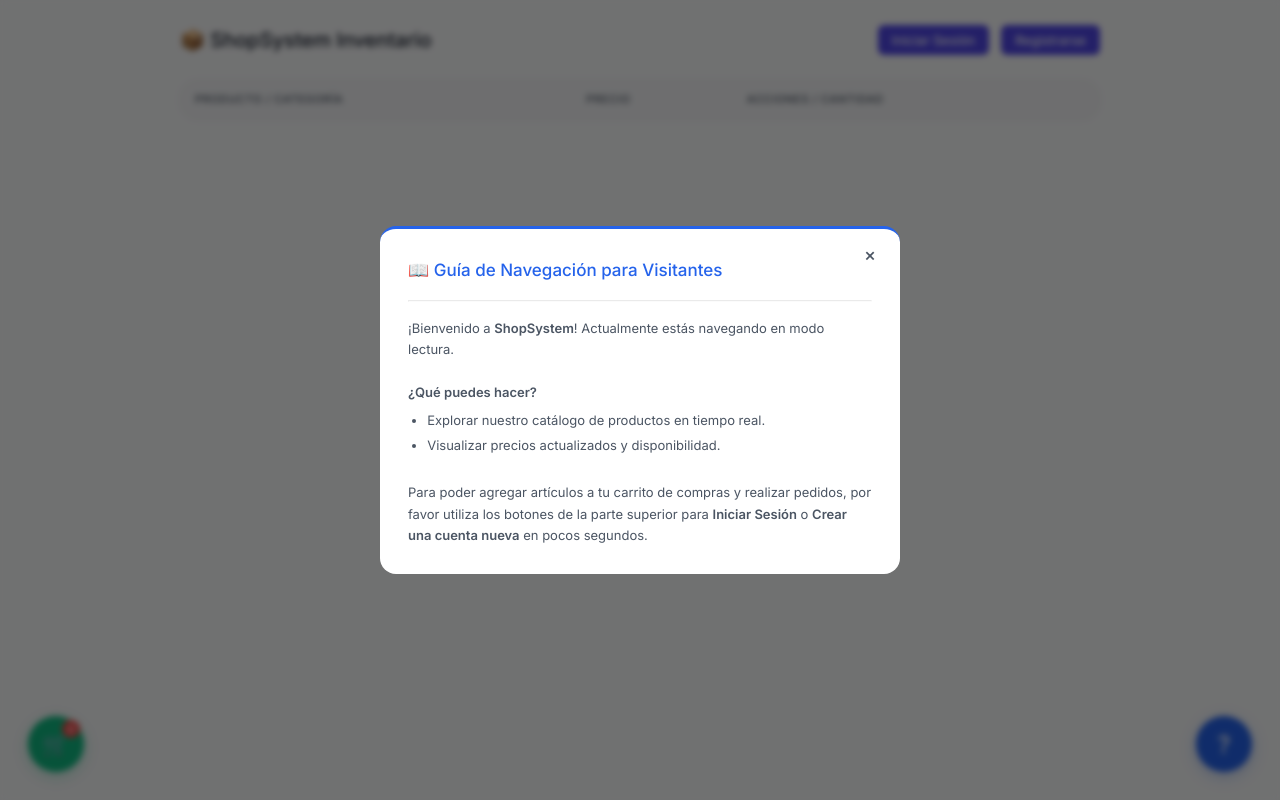
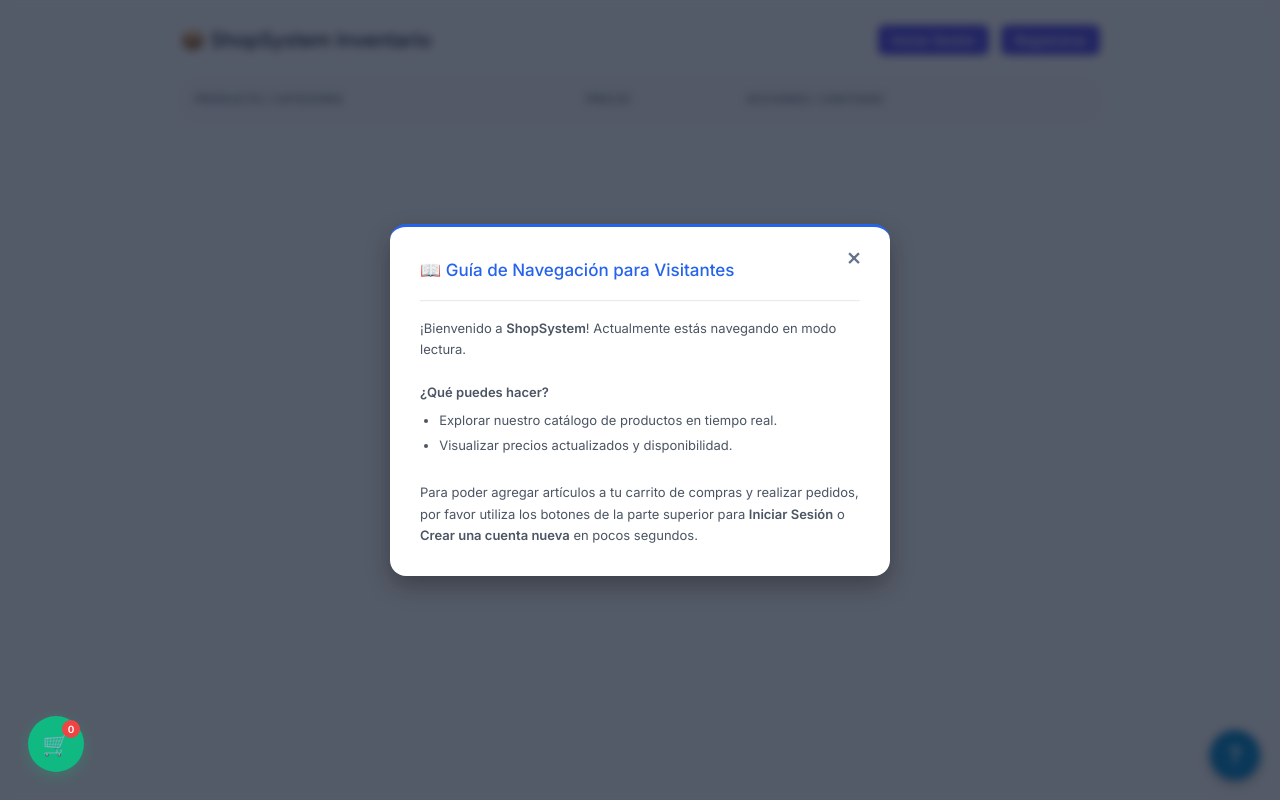
Before and after one commit to xXHanzellXx/proyectovich, a plain HTML site: page catalogo.html in a window 1280 px wide. Both pictures are taken after a click on the button "Ayuda". Drawn offline with Linux system fonts and the light colour scheme; no server answers.

Commit message:
Update catalogo.html

```diff
--- a/catalogo.html
+++ b/catalogo.html
@@ -4,6 +4,62 @@
     <meta charset="UTF-8">
     <title>ShopSystem - Gestión de Productos</title>
     <link rel="stylesheet" href="styles.css">
+    <style>
+        /* GARANTIZA EL DESPLIEGUE CORRECTO Y CENTRADO DE LOS MODALES */
+        .modal {
+            display: none;
+            position: fixed;
+            top: 0; left: 0; width: 100%; height: 100%;
+            background: rgba(15, 23, 42, 0.7);
+            backdrop-filter: blur(4px);
+            z-index: 1000;
+            align-items: center;
+            justify-content: center;
+        }
+        .modal.active {
+            display: flex;
+        }
+        .modal-content {
+            background: #ffffff;
+            padding: 30px;
+            border-radius: 16px;
+            max-width: 500px;
+            width: 90%;
+            position: relative;
+            box-shadow: 0 10px 25px rgba(0,0,0,0.3);
+            color: #334155;
+        }
+        .close {
+            position: absolute;
+            top: 15px; right: 20px;
+            font-size: 24px; cursor: pointer;
+            background: none; border: none; color: #64748b;
+        }
+        .close:hover {
+            color: #0f172a;
+        }
+
+        /* Ajuste estético para el botón flotante de ayuda */
+        #btnManual {
+            position: fixed;
+            bottom: 20px;
+            right: 20px;
+            width: 50px;
+            height: 50px;
+            border-radius: 50%;
+            background: #0284c7;
+            color: white;
+            border: none;
+            font-size: 1.5rem;
+            font-weight: bold;
+            cursor: pointer;
+            box-shadow: 0 4px 12px rgba(0,0,0,0.3);
+            z-index: 999;
+        }
+        #btnManual:hover {
+            background: #0369a1;
+        }
+    </style>
 </head>
 <body>
 
@@ -11,14 +67,12 @@
     <div class="header-flex">
         <h2>📦 ShopSystem Inventario</h2>
         <div id="authButtons">
-            <!-- Botones de Navegación (Visibles según sesión) -->
             <button id="btnLoginNav" class="btn-nav" onclick="window.location.href='login.html'">Iniciar Sesión</button>
             <button id="btnRegistroNav" class="btn-nav" onclick="window.location.href='registro.html'">Registrarse</button>
             <button id="btnLogut" class="btn-logout" onclick="logout()" style="display:none;">Cerrar Sesión</button>
         </div>
     </div>
 
-    <!-- SECCIÓN ADMIN ACTUALIZADA CON CATEGORÍAS -->
     <div id="seccionAdmin" style="display:none;">
         <div class="card">
             <h3>🛠️ Panel de Administración</h3>
@@ -27,7 +81,6 @@
                 <input type="text" id="nombre" placeholder="Nombre del producto">
                 <input type="number" id="precio" placeholder="Precio (₡)">
 
-                <!-- IMPORTANTE: Selector de categorías añadido -->
                 <select id="categoria">
                     <option value="General">General</option>
                     <option value="Electrónica">Electrónica</option>
@@ -41,24 +94,21 @@
         </div>
     </div>
 
-    <!-- TABLA DE PRODUCTOS -->
     <div class="table-wrap">
         <table>
             <thead>
                 <tr>
-                    <th>Producto / Categoría</th> <!-- Cabecera actualizada -->
+                    <th>Producto / Categoría</th>
                     <th>Precio</th>
-                    <th>Acciones / Cantidad</th> <!-- Cabecera actualizada -->
+                    <th>Acciones / Cantidad</th>
                 </tr>
             </thead>
             <tbody id="cuerpoTabla">
-                <!-- JS inyecta las filas aquí -->
-            </tbody>
+                </tbody>
         </table>
     </div>
 </div>
 
-<!-- MODAL MANUAL (Centrado) -->
 <div id="modalManual" class="modal">
     <div class="modal-content">
         <button class="close" onclick="cerrarModal('modalManual')">&times;</button>
@@ -68,7 +118,6 @@
     </div>
 </div>
 
-<!-- MODAL CARRITO (Centrado) -->
 <div id="modalCarrito" class="modal">
     <div class="modal-content">
         <button class="close" onclick="cerrarModal('modalCarrito')">&times;</button>
@@ -82,18 +131,17 @@
                 <span style="font-size: 1.2rem; font-weight: bold;">Total:</span>
                 <b id="totalCarrito" style="font-size: 1.4rem; color: var(--success);">₡0</b>
             </div>
-            <button class="btn-primary" style="width: 100%; background: var(--success); padding: 12px;" onclick="finalizarCompra()">Finalizar Compra</button>
+            <button class="btn-primary" style="width: 100%; background: #22c55e; padding: 12px; border: none; color: white; border-radius: 8px; cursor: pointer; font-weight: bold;" onclick="finalizarCompra()">Finalizar Compra</button>
         </div>
     </div>
 </div>
 
-<!-- Botones Flotantes -->
-<button id="btnManual" title="Ayuda">?</button>
+<button id="btnManual" title="Ayuda" onclick="abrirModal('modalManual')">?</button>
 
 <button id="btnCarritoFlotante" class="btn-carrito-flotante" onclick="abrirModal('modalCarrito')">
     🛒 <span id="contadorCarrito">0</span>
 </button>
 
-<script src="app.js"></script>
+<script src="app.js?v=1.3"></script>
 </body>
 </html>
```
